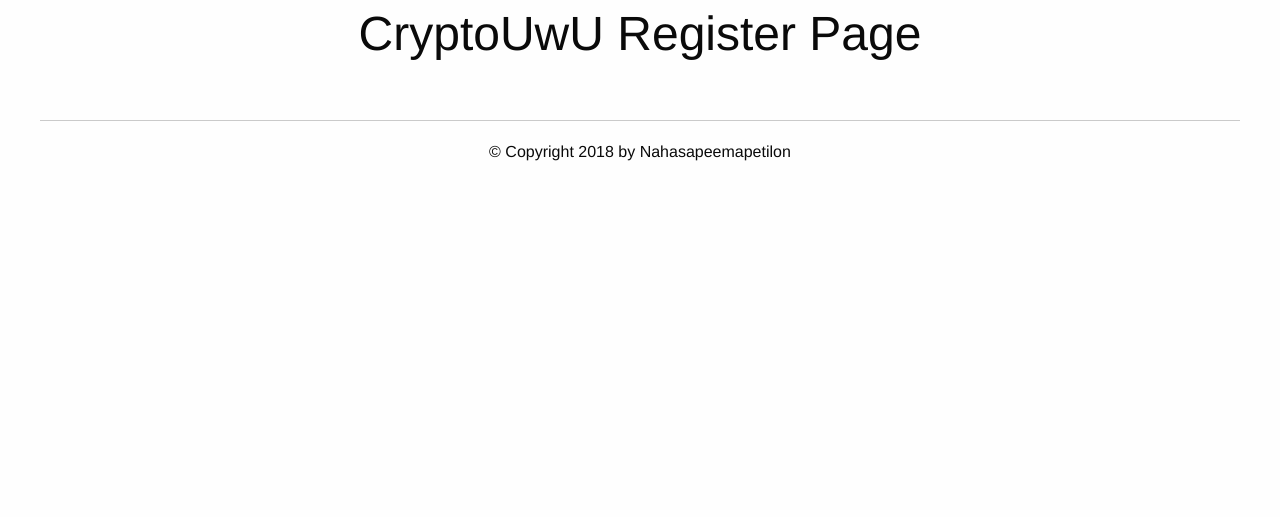
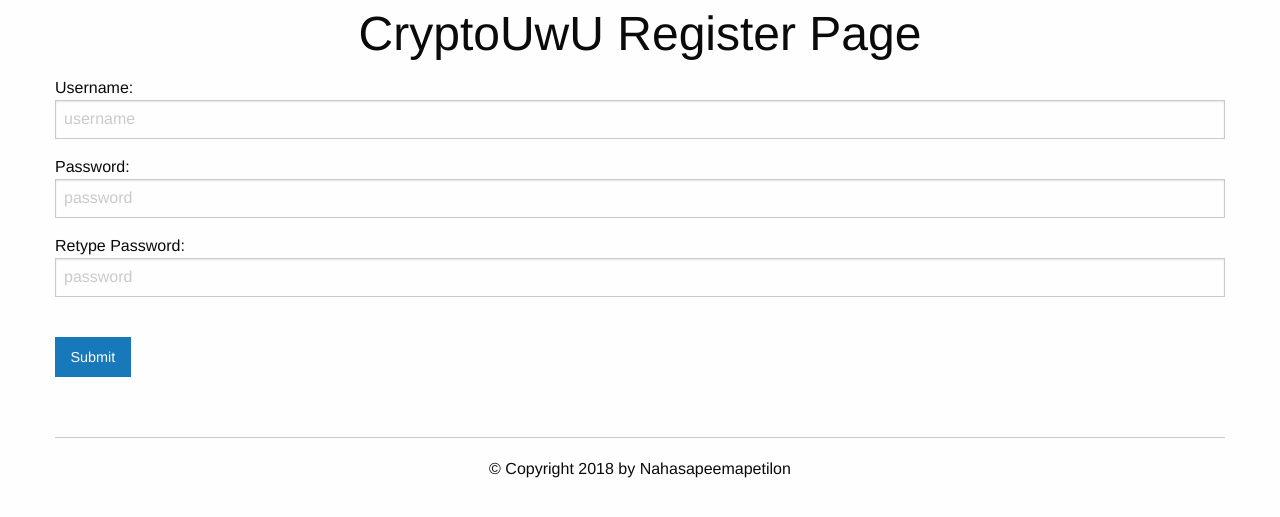
Before and after one commit to adil11111/SDFP, a Flask app: page /register_page in a window 1280 px wide. Shown: the part 54-571 px from the top of the page. Run offline with Flask 2, Linux system fonts and the light colour scheme; some libraries are stand-ins or nearby versions.

Commit message:
login/register does not work

```diff
--- a/app.py
+++ b/app.py
@@ -1,9 +1,14 @@
+
+
 from flask import Flask, render_template
-
 from flask import request, session #login function
 from flask import url_for, redirect, flash #redirect functions
+import sqlite3
 
+from passlib.hash import sha256_crypt
 import os, random
+
+from util import dbEditor
 
 app = Flask(__name__)
 
@@ -11,16 +16,27 @@ app.secret_key = os.urandom(32)
 
 noUser=True #general login status
 
+db = sqlite3.connect('data/base.db')
+c = db.cursor()
+
+
 @app.route("/")
 def root():
-
     return render_template('home.html', notLoggedIn=noUser)
 
 @app.route("/auth", methods=["POST"])
 def authentication():
+    user=request.form['username']
+    password=request.form['password']
+    if dbEditor.check_pass(c,user,password):
+        noUser=False
+        session['username']=user
+        return render_template('profile.html')
 
+    else:
+        flash("Incorrect Login Information")
+        return redirect('/')
 
-    return "quarum unam incolunt Belgae, aliam Aquitani, tertiam qui ipsorum lingua Celtae, nostra Galli appelantur. Hi omnes lingua, institutis, legibus inter se differunt. Gallos ab Aquitanis Garumna flumen, a Belgis Matrona et Sequana dividit."
 
 @app.route('/logout')
 def logout():
@@ -34,11 +50,27 @@ def chart():
 
 @app.route("/register_page")
 def register_page():
+
     return render_template('register.html')
 
-@app.route("/register")
+@app.route("/register", methods=['POST'])
 def register_auth():
-    return redirect('/')
+    user=request.form['username']
+    if not dbEditor.userExists(c,user):
+        password1=request.form['password1']
+        password2=request.form['password2']
+
+        if (password1==password2):
+            password1 = sha256_crypt.hash(password1)
+            dbEditor.addUser(c,user,password1)
+            flash('Registration Successful!')
+            return redirect('/')
+        else:
+            flash('Passwords do not match.')
+            return redirect('/register_page')
+    flash('Username already taken')
+    return redirect('/register_page')
+
 
 
 @app.route('/profile')
--- a/doc/devlog.txt
+++ b/doc/devlog.txt
@@ -87,3 +87,8 @@ peciR -- 2018-01-11 11:24
 - add methods in the crypto.py to get more csv data to test with graph.py
 - graph.py creates the graph as expected, and the iFrame it generates is also functional as an HTML snippet :3
 - Comment methods in crypto.py and graph.py
+
+qianZ -- 2019-01-12 19:52
+--------------------------------------------------------------
+- bettered js for reveal in comment
+- tried to add user login fxn unsuccessfully
--- a/templates/register.html
+++ b/templates/register.html
@@ -18,4 +18,23 @@
 
 {% block content %}
 <h1 class="text-center"> CryptoUwU Register Page</h1>
+{% for message in msgs %}
+<div class="callout alert center" data-closable>
+  <p>{{ message }}</p>
+  <button class="close-button" aria-label="Dismiss alert" type="button" data-close>
+    <span aria-hidden="true">&times;</span>
+  </button>
+</div>
+{% endfor %}
+
+<div class="grid-container">
+  <form action="/register" method="POST">
+    Username:    <br>
+    <input type="text" name="username" placeholder="username">
+    Password:<br>
+    <input style="width:100%" type="password" name="password1" placeholder="password">
+    Retype Password:<br>
+    <input style="width:100%" type="password" name="password2" placeholder="password"><br>
+    <input class="button" type="submit">
+  </form>
 {% endblock %}
```
Also changed, not shown: templates/home.html (+18 -0 lines), templates/thread.html (+10 -4 lines).
